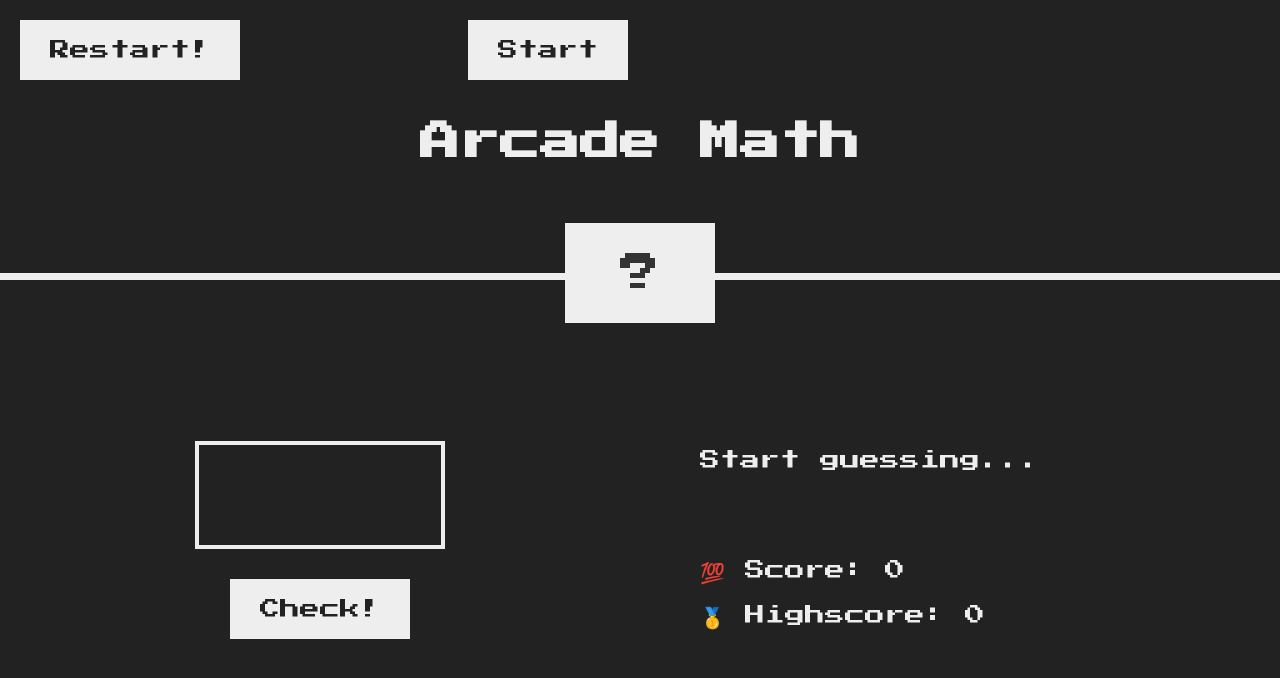
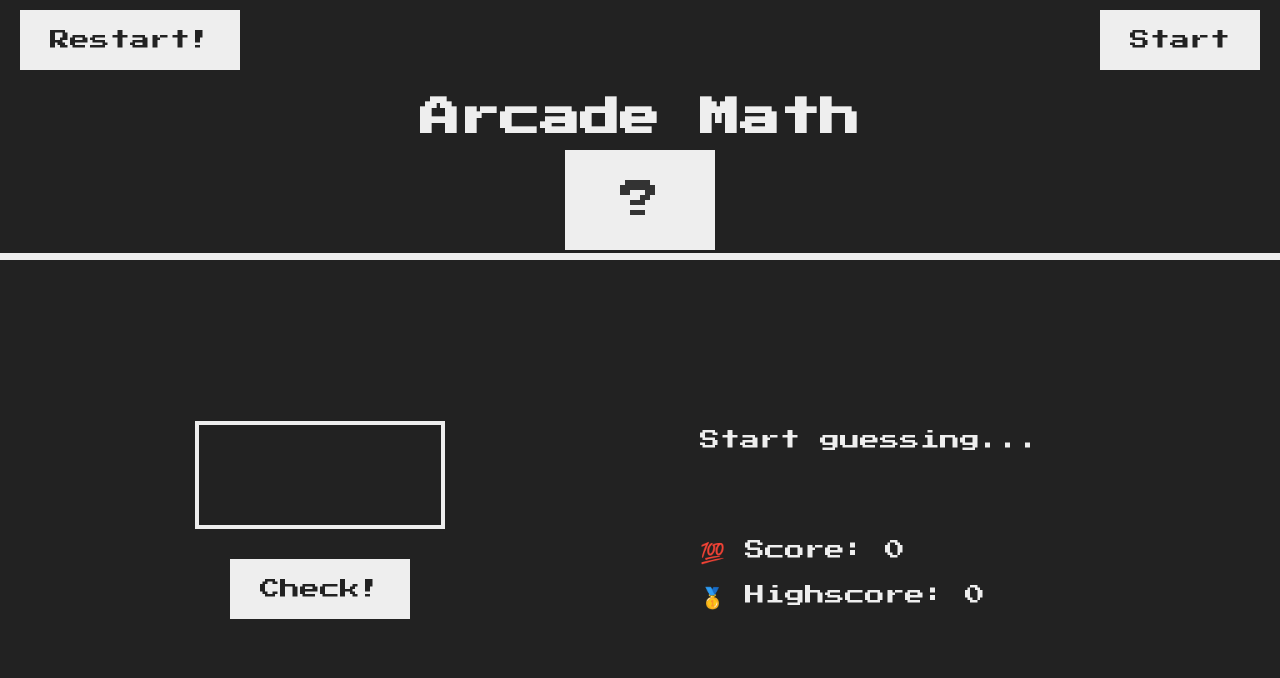
Before and after one commit to NeelG24/BasicEquationsGenerator, a plain HTML site: page index.html in a window 1280 px wide. Drawn offline with Linux system fonts and the light colour scheme.

Commit message:
Update style.css

```diff
--- a/style.css
+++ b/style.css
@@ -21,7 +21,7 @@ body {
 /* LAYOUT */
 header {
   position: relative;
-  height: 35vh;
+  height: 25vh;
   border-bottom: 7px solid #eee;
 }
 
@@ -49,9 +49,9 @@ main {
 h1 {
   font-size: 4rem;
   text-align: center;
-  position: absolute;
+  position: relative;
   width: 100%;
-  top: 52%;
+  top: 30%;
   left: 50%;
   transform: translate(-50%, -50%);
 }
@@ -63,29 +63,22 @@ h1 {
   width: 15rem;
   padding: 3rem 0rem;
   text-align: center;
-  position: absolute;
+  position: relative;
   bottom: 0;
   left: 50%;
   transform: translate(-50%, 50%);
 }
 
-.between {
-  font-size: 1.4rem;
-  position: absolute;
-  top: 2rem;
-  right: 2rem;
-}
-
 .again {
-  position: absolute;
-  top: 2rem;
-  left: 2rem;
+  position: relative;
+  top: 10px;
+  left: 20px;
 }
 
 .start {
   position: absolute;
-  top: 2rem;
-  left: 46.8rem;
+  top: 10px;
+  right: 20px;
 }
 
 .guess {
@@ -123,3 +116,19 @@ h1 {
 .label-score {
   margin-bottom: 2rem;
 }
+
+@keyframes flash {
+  0% {
+    background-color: #eee; /* Original background color */
+  }
+  50% {
+    background-color: #00ff00; /* Flashing green color */
+  }
+  100% {
+    background-color: #eee; /* Back to the original color */
+  }
+}
+
+.flash-green {
+  animation: flash 1s infinite; /* 1s controls the speed of the flash */
+}
```
